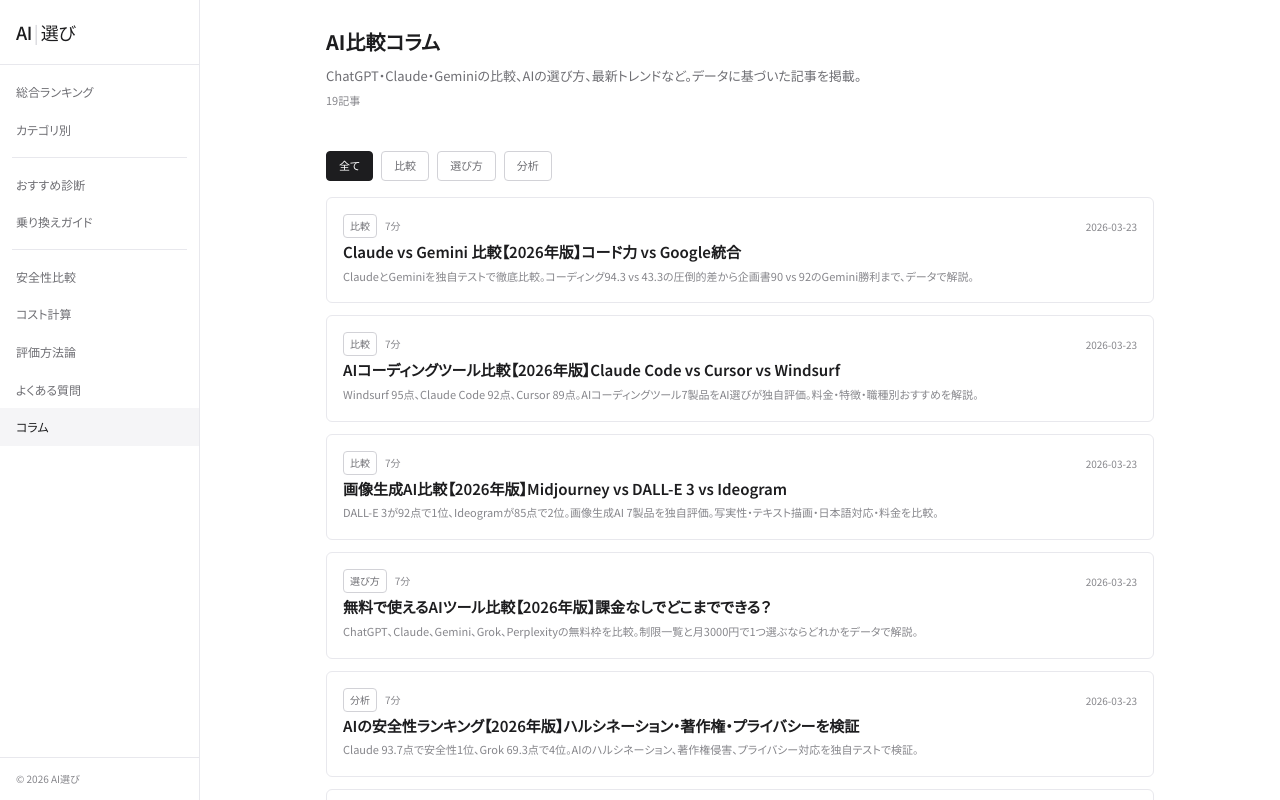
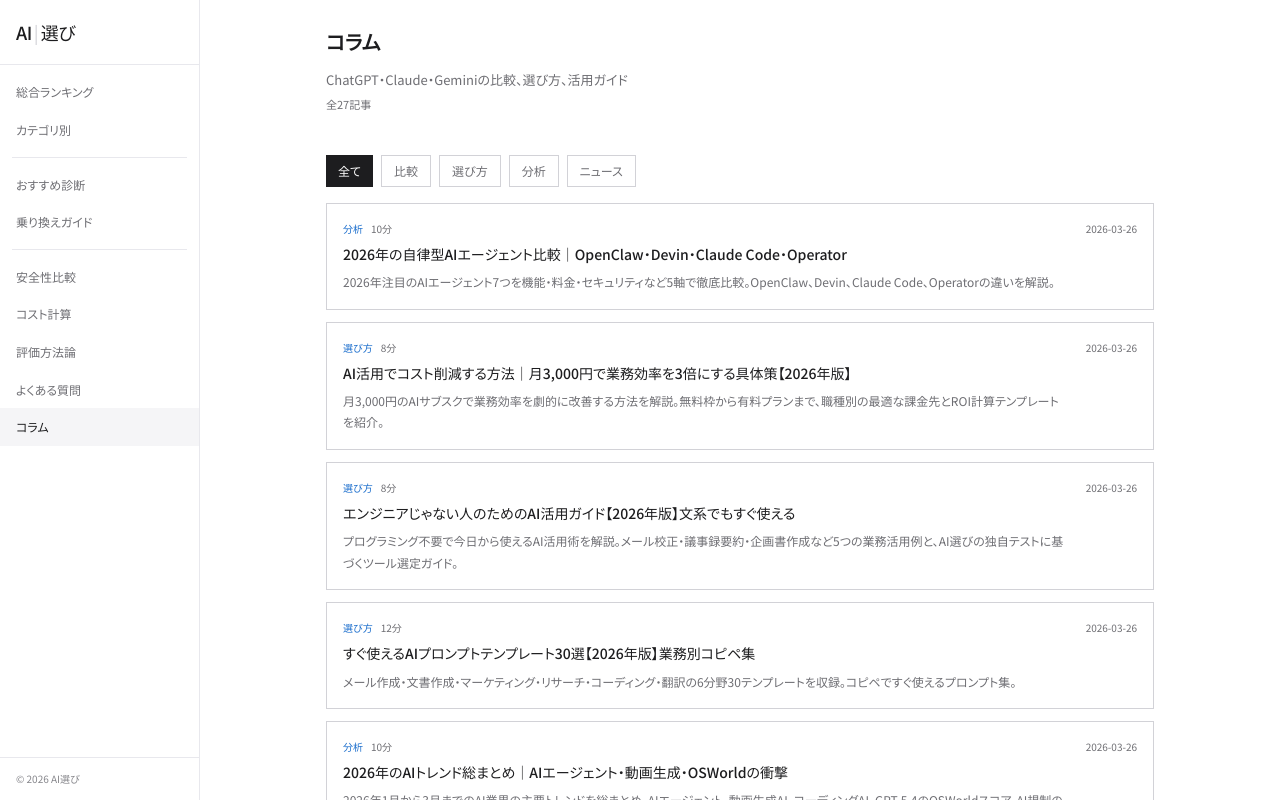
Before and after one commit to Wataru4869/pickai, a Next.js app: page /blog in a window 1280 px wide. Shown: the top 800 px of the page. Built offline with nearby package versions, Linux system fonts and the light colour scheme.

Commit message:
fix(blog): 一覧ページを動的読み込みに変更し全27記事を表示

```diff
--- /dev/null
+++ b/src/app/blog/BlogList.tsx
@@ -0,0 +1,84 @@
+"use client";
+
+import { useState } from "react";
+import { Block } from "@/components/ui";
+import type { BlogArticle } from "@/lib/blog";
+
+const CATEGORY_LABELS: Record<string, string> = {
+  comparison: "比較",
+  guide: "選び方",
+  analysis: "分析",
+  news: "ニュース",
+};
+
+const FILTERS = ["全て", "comparison", "guide", "analysis", "news"];
+
+type Props = {
+  articles: BlogArticle[];
+};
+
+export default function BlogList({ articles }: Props) {
+  const [filter, setFilter] = useState("全て");
+
+  const filtered =
+    filter === "全て"
+      ? articles
+      : articles.filter((a) => a.category === filter);
+
+  return (
+    <Block>
+      <div className="flex gap-2 mb-4">
+        {FILTERS.map((f) => (
+          <button
+            key={f}
+            onClick={() => setFilter(f)}
+            className={`px-3 py-1 text-[12px] ${
+              filter === f
+                ? "bg-[#1d1d1f] text-white"
+                : "bg-white text-[#6e6e73] border border-[#d2d2d7]"
+            }`}
+          >
+            {f === "全て" ? "全て" : CATEGORY_LABELS[f]}
+          </button>
+        ))}
+      </div>
+
+      <div className="space-y-3">
+        {filtered.length === 0 && (
+          <div className="text-[13px] text-[#6e6e73]">
+            該当する記事はまだありません。
+          </div>
+        )}
+        {filtered.map((article) => (
+          <a
+            key={article.slug}
+            href={`/blog/${article.slug}`}
+            className="block p-4 border border-[#d2d2d7] hover:bg-[#f5f5f7]"
+          >
+            <div className="flex items-start justify-between gap-4">
+              <div className="flex-1">
+                <div className="flex items-center gap-2 mb-1">
+                  <span className="text-[10px] text-[#1a6dcc]">
+                    {CATEGORY_LABELS[article.category] || article.category}
+                  </span>
+                  <span className="text-[10px] text-[#6e6e73]">
+                    {article.readingTime}
+                  </span>
+                </div>
+                <div className="text-[14px] font-medium text-[#1d1d1f] mb-1">
+                  {article.title}
+                </div>
+                <div className="text-[12px] text-[#6e6e73]">
+                  {article.description}
+                </div>
+              </div>
+              <div className="text-[10px] text-[#6e6e73] whitespace-nowrap">
+                {article.publishedAt}
+              </div>
+            </div>
+          </a>
+        ))}
+      </div>
+    </Block>
+  );
+}
--- a/src/app/blog/page.tsx
+++ b/src/app/blog/page.tsx
@@ -1,49 +1,9 @@
-"use client";
-
-import { useState } from "react";
-import { Header, Footer, Block } from "@/components/ui";
-
-// Import all articles
-import a1 from "@/data/blog/chatgpt-vs-claude-2026.json";
-import a2 from "@/data/blog/ai-tools-how-to-choose-2026.json";
-import a3 from "@/data/blog/gemini-vs-chatgpt-2026.json";
-import a4 from "@/data/blog/claude-vs-gemini-2026.json";
-import a5 from "@/data/blog/ai-coding-tools-2026.json";
-import a6 from "@/data/blog/ai-image-generation-2026.json";
-import a7 from "@/data/blog/ai-free-tier-comparison-2026.json";
-import a8 from "@/data/blog/ai-safety-ranking-2026.json";
-import a9 from "@/data/blog/chatgpt-vs-grok-2026.json";
-import a10 from "@/data/blog/ai-for-business-writing-2026.json";
-import a11 from "@/data/blog/ai-video-generation-2026.json";
-import a12 from "@/data/blog/chatgpt-review-2026.json";
-import a13 from "@/data/blog/claude-review-2026.json";
-import a14 from "@/data/blog/gemini-review-2026.json";
-import a15 from "@/data/blog/grok-review-2026.json";
-import a16 from "@/data/blog/perplexity-review-2026.json";
-import a17 from "@/data/blog/ai-privacy-by-usecase-2026.json";
-import a18 from "@/data/blog/ai-company-guidelines-template-2026.json";
-import a19 from "@/data/blog/ai-data-policy-comparison-2026.json";
-
-const articles = [a1, a2, a3, a4, a5, a6, a7, a8, a9, a10, a11, a12, a13, a14, a15, a16, a17, a18, a19].sort(
-  (a, b) => new Date(b.publishedAt).getTime() - new Date(a.publishedAt).getTime()
-);
-
-const CATEGORY_LABELS: Record<string, string> = {
-  comparison: "比較",
-  guide: "選び方",
-  analysis: "分析",
-  news: "ニュース",
-};
-
-const FILTERS = ["全て", "comparison", "guide", "analysis"] as const;
+import { Header, Footer } from "@/components/ui";
+import { getAllArticles } from "@/lib/blog";
+import BlogList from "./BlogList";
 
 export default function BlogIndexPage() {
-  const [filter, setFilter] = useState("全て");
-
-  const filtered =
-    filter === "全て"
-      ? articles
-      : articles.filter((a) => a.category === filter);
+  const articles = getAllArticles();
 
   return (
     <div className="min-h-screen bg-white">
@@ -51,66 +11,19 @@
 
       <div className="bg-white py-6">
         <div className="max-w-[860px] mx-auto px-4">
-          <h1 className="text-[20px] font-bold text-[#1d1d1f] mb-1">AI比較コラム</h1>
-          <p className="text-[13px] text-[#6e6e73]">
-            ChatGPT・Claude・Geminiの比較、AIの選び方、最新トレンドなど。データに基づいた記事を掲載。
+          <h1 className="text-[20px] font-semibold text-[#1d1d1f] mb-2">
+            コラム
+          </h1>
+          <p className="text-[13px] text-[#6e6e73] mb-1">
+            ChatGPT・Claude・Geminiの比較、選び方、活用ガイド
           </p>
-          <div className="text-[11px] text-[#86868b] mt-1">{articles.length}記事</div>
+          <div className="text-[11px] text-[#6e6e73]">
+            全{articles.length}記事
+          </div>
         </div>
       </div>
 
-      <Block>
-        <div className="flex gap-2 mb-4">
-          {FILTERS.map((f) => (
-            <button
-              key={f}
-              onClick={() => setFilter(f)}
-              className={`px-3 py-1 text-[11px] rounded border transition-colors cursor-pointer ${
-                filter === f
-                  ? "bg-[#1d1d1f] text-white border-[#1d1d1f]"
-                  : "bg-white text-[#6e6e73] border-[#d2d2d7] hover:border-[#1d1d1f]"
-              }`}
-            >
-              {f === "全て" ? "全て" : CATEGORY_LABELS[f] || f}
-            </button>
-          ))}
-        </div>
-
-        <div className="space-y-3">
-          {filtered.length === 0 && (
-            <div className="text-[13px] text-[#86868b] py-8 text-center">
-              該当する記事はまだありません。
-            </div>
-          )}
-          {filtered.map((article) => (
-            <a
-              key={article.slug}
-              href={`/blog/${article.slug}`}
-              className="block p-4 border border-[#e8e8ed] rounded-md hover:border-[#86868b] transition-colors no-underline text-inherit bg-white"
-            >
-              <div className="flex items-start justify-between gap-3">
-                <div className="flex-1">
-                  <div className="flex items-center gap-2 mb-1">
-                    <span className="text-[10px] px-1.5 py-0.5 rounded font-medium text-[#6e6e73] border border-[#d2d2d7]">
-                      {CATEGORY_LABELS[article.category] || article.category}
-                    </span>
-                    <span className="text-[10px] text-[#86868b]">{article.readingTime}</span>
-                  </div>
-                  <div className="text-[15px] font-semibold text-[#1d1d1f] leading-snug">
-                    {article.title}
-                  </div>
-                  <div className="text-[11px] text-[#86868b] mt-1 line-clamp-2">
-                    {article.description}
-                  </div>
-                </div>
-                <div className="text-[10px] text-[#86868b] shrink-0 pt-1">
-                  {article.publishedAt}
-                </div>
-              </div>
-            </a>
-          ))}
-        </div>
-      </Block>
+      <BlogList articles={articles} />
 
       <Footer />
     </div>
```
